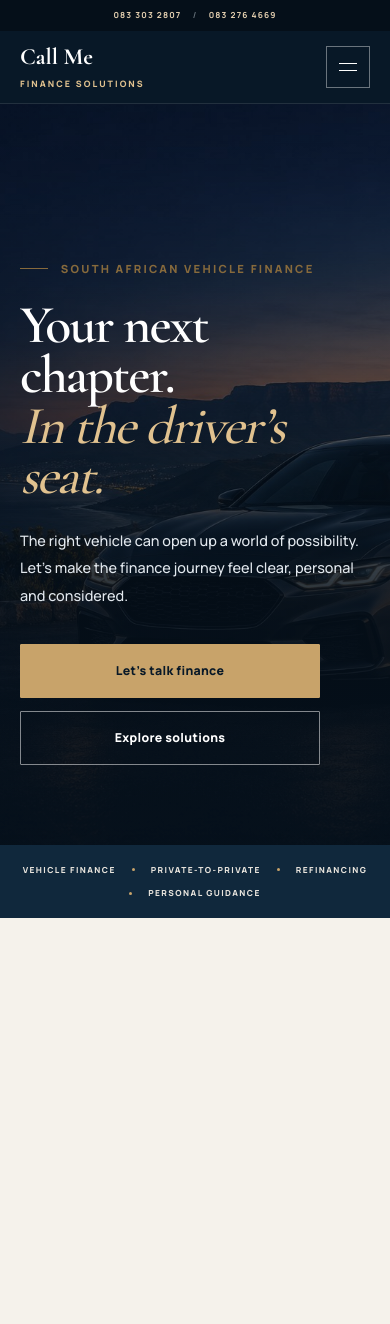
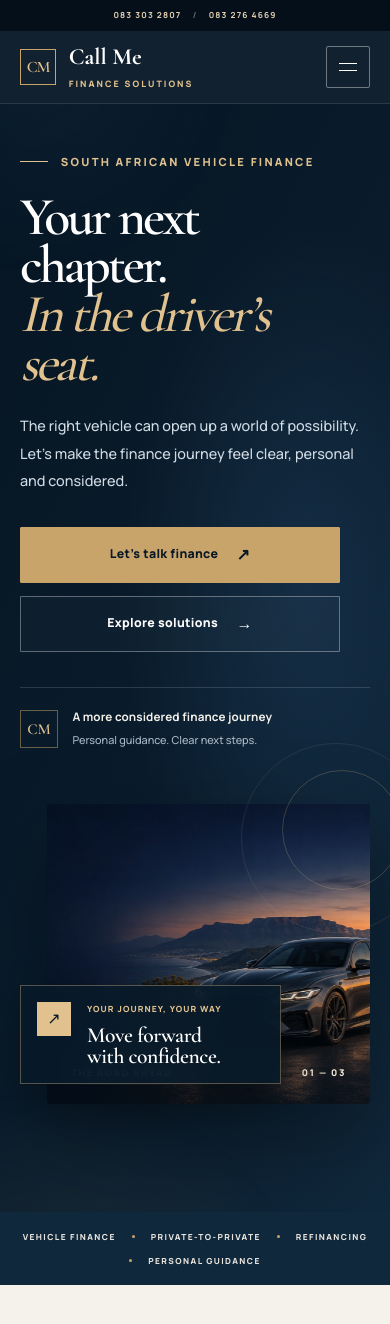
Before and after one commit to NateJ4y/financial-solutions, a Next.js app: page / in a window 390 px wide. Shown: the top 1324 px of the page. Built offline with nearby package versions, Linux system fonts and the light colour scheme.

Commit message:
Integrate Launch-inspired hero and quality checks
Integrate the responsive Launch-inspired homepage hero, navigation refinements, shared WhatsApp contact helper, and CI checks for type safety and static production builds.

```diff
--- a/app/components/site-header.tsx
+++ b/app/components/site-header.tsx
@@ -12,17 +12,13 @@ export function SiteHeader() {
 
   return (
     <>
-      <a className="skip" href="#main">
-        Skip to content
-      </a>
+      <a className="skip" href="#main">Skip to content</a>
       <div className="topline">
         <div className="wrap topline-inner">
           <span>Personal vehicle finance guidance</span>
           <div>
             <a href={`tel:+${primary.dial}`}>{primary.number}</a>
-            <span className="topline-divider" aria-hidden="true">
-              /
-            </span>
+            <span className="topline-divider" aria-hidden="true">/</span>
             <a href={`tel:+${secondary.dial}`}>{secondary.number}</a>
           </div>
         </div>
@@ -37,7 +33,8 @@ export function SiteHeader() {
         }}
       >
         <div className="wrap header-inner">
-          <a className="brand" href="/">
+          <a className="brand" href="/" aria-label="Call Me Finance Solutions home">
+            <span className="brand-monogram" aria-hidden="true">CM</span>
             <span className="brand-name">
               Call Me<small>Finance Solutions</small>
             </span>
@@ -51,8 +48,7 @@ export function SiteHeader() {
             aria-label={open ? 'Close navigation' : 'Open navigation'}
             onClick={() => setOpen((previous) => !previous)}
           >
-            <span />
-            <span />
+            <span /><span />
           </button>
           <nav
             id="site-nav"
@@ -64,6 +60,7 @@ export function SiteHeader() {
               <a
                 key={href}
                 href={href}
+                onClick={() => setOpen(false)}
                 aria-current={
                   currentPath === href.replace(/\/$/, '') ? 'page' : undefined
                 }
@@ -71,8 +68,8 @@ export function SiteHeader() {
                 {label}
               </a>
             ))}
-            <a className="button" href="/apply/">
-              Start a conversation
+            <a className="button" href="/apply/" onClick={() => setOpen(false)}>
+              Start a conversation <span aria-hidden="true">↗</span>
             </a>
           </nav>
         </div>
--- a/app/globals.css
+++ b/app/globals.css
@@ -1454,3 +1454,403 @@ img {
     }
   }
 }
+
+
+/* Launch-inspired hero and navigation refinement */
+.brand-monogram {
+  width: 40px;
+  height: 40px;
+  display: grid;
+  place-items: center;
+  flex: 0 0 auto;
+  border: 1px solid #c8a36a;
+  color: #e1c28f;
+  font: 600 1rem/1 'Cormorant Garamond', Georgia, serif;
+  letter-spacing: -0.06em;
+  transition: background .25s ease, color .25s ease, transform .25s ease;
+}
+.brand:hover .brand-monogram {
+  background: #c8a36a;
+  color: #081827;
+  transform: rotate(-5deg);
+}
+.site-header {
+  backdrop-filter: blur(18px);
+  background: rgba(8, 24, 39, .96);
+}
+.nav > a:not(.button) {
+  position: relative;
+}
+.nav > a:not(.button)::after {
+  content: '';
+  position: absolute;
+  left: 0;
+  right: 100%;
+  bottom: -8px;
+  height: 1px;
+  background: var(--gold-light);
+  transition: right .25s var(--ease);
+}
+.nav > a[aria-current='page']::after,
+.nav > a:not(.button):hover::after {
+  right: 0;
+}
+.menu {
+  border-radius: 2px;
+}
+.menu:focus-visible {
+  outline-offset: 4px;
+}
+.launch-hero {
+  position: relative;
+  isolation: isolate;
+  overflow: hidden;
+  min-height: min(790px, calc(100svh - 122px));
+  display: flex;
+  align-items: center;
+  padding: clamp(4rem, 7vw, 7rem) 0 clamp(5rem, 8vw, 7.5rem);
+  color: #fff;
+  background:
+    radial-gradient(ellipse at 78% 44%, rgba(35, 68, 99, .42), transparent 42%),
+    linear-gradient(115deg, #061522 0%, #0a1d2e 58%, #10283c 100%);
+}
+.launch-grid {
+  display: grid;
+  grid-template-columns: minmax(0, .92fr) minmax(0, 1.08fr);
+  align-items: center;
+  gap: clamp(2rem, 5vw, 5rem);
+  position: relative;
+  z-index: 1;
+}
+.launch-copy {
+  position: relative;
+  z-index: 2;
+  padding-block: 1.5rem;
+  animation: hero-enter .8s var(--ease) both;
+}
+.launch-eyebrow {
+  color: var(--gold-light);
+}
+.launch-copy h1 {
+  max-width: 10.5ch;
+  font-size: clamp(3.8rem, 6.2vw, 7.1rem);
+  line-height: .91;
+  letter-spacing: -.055em;
+}
+.launch-copy h1 em {
+  color: var(--gold-light);
+}
+.launch-lead {
+  max-width: 32rem;
+  margin-top: 1.55rem;
+  color: #d1dbe4;
+  font-size: clamp(.92rem, 1.1vw, 1.04rem);
+  line-height: 1.9;
+}
+.launch-actions {
+  margin-top: 2rem;
+}
+.launch-actions .button {
+  min-height: 56px;
+}
+.launch-actions .button.outline {
+  border-color: #ffffff55;
+  background: rgba(255,255,255,.025);
+}
+.launch-proof {
+  display: flex;
+  align-items: center;
+  gap: .9rem;
+  margin-top: clamp(2.4rem, 4.4vw, 4.2rem);
+  padding-top: 1.25rem;
+  border-top: 1px solid #ffffff24;
+  max-width: 25rem;
+}
+.launch-proof-mark {
+  width: 38px;
+  height: 38px;
+  display: grid;
+  place-items: center;
+  border: 1px solid #c8a36a80;
+  color: var(--gold-light);
+  font: 600 .95rem var(--serif);
+}
+.launch-proof strong,
+.launch-proof span {
+  display: block;
+}
+.launch-proof strong {
+  color: #f3f0e9;
+  font-size: .73rem;
+  letter-spacing: .01em;
+}
+.launch-proof span {
+  color: #aab8c5;
+  font-size: .68rem;
+  margin-top: .15rem;
+}
+.launch-visual {
+  min-width: 0;
+  position: relative;
+  padding: 1.2rem 0 2.4rem 1.2rem;
+  animation: launch-visual-enter 1s .12s var(--ease) both;
+}
+.launch-image-frame {
+  position: relative;
+  overflow: hidden;
+  min-height: 440px;
+  height: clamp(440px, 52vw, 610px);
+  border-radius: 3px;
+  background: #132b40;
+  box-shadow: 0 34px 90px rgba(0,0,0,.34);
+}
+.launch-image {
+  width: 100%;
+  height: 100%;
+  position: absolute;
+  inset: 0;
+  object-fit: cover;
+  object-position: center;
+  animation: launch-image-drift 24s ease-in-out infinite alternate;
+  will-change: transform;
+}
+.launch-image-shade {
+  position: absolute;
+  inset: 0;
+  background: linear-gradient(0deg, rgba(4,15,25,.75), transparent 42%), linear-gradient(90deg, rgba(4,15,25,.12), transparent 65%);
+  pointer-events: none;
+}
+.launch-image-label {
+  position: absolute;
+  left: 1.5rem;
+  right: 1.5rem;
+  bottom: 1.4rem;
+  display: flex;
+  justify-content: space-between;
+  gap: 1rem;
+  color: #f4ead9;
+  font-size: .58rem;
+  font-weight: 800;
+  letter-spacing: .17em;
+}
+.launch-float-card {
+  position: absolute;
+  z-index: 2;
+  left: -2.4rem;
+  bottom: 4.5rem;
+  display: flex;
+  align-items: flex-start;
+  gap: 1rem;
+  width: min(285px, 72%);
+  padding: 1.25rem 1.35rem;
+  color: #fff;
+  background: rgba(9, 27, 43, .88);
+  border: 1px solid rgba(225,194,143,.35);
+  box-shadow: 0 20px 55px rgba(0,0,0,.28);
+  backdrop-filter: blur(16px);
+}
+.launch-card-icon {
+  width: 34px;
+  height: 34px;
+  flex: 0 0 auto;
+  display: grid;
+  place-items: center;
+  color: #081827;
+  background: var(--gold-light);
+  font-size: 1rem;
+}
+.launch-float-card span:not(.launch-card-icon) {
+  display: block;
+  color: var(--gold-light);
+  font-size: .53rem;
+  font-weight: 800;
+  letter-spacing: .13em;
+  margin-bottom: .55rem;
+}
+.launch-float-card strong {
+  display: block;
+  font: 600 1.55rem/.98 var(--serif);
+  letter-spacing: -.02em;
+}
+.launch-orbit {
+  position: absolute;
+  z-index: 0;
+  border: 1px solid rgba(225,194,143,.22);
+  border-radius: 50%;
+  pointer-events: none;
+}
+.launch-orbit-one {
+  width: 180px;
+  height: 180px;
+  right: -4.5rem;
+  top: -3rem;
+}
+.launch-orbit-two {
+  width: 270px;
+  height: 270px;
+  right: -7.3rem;
+  top: -5.8rem;
+  border-color: rgba(225,194,143,.1);
+}
+.launch-glow {
+  position: absolute;
+  z-index: -1;
+  border-radius: 50%;
+  filter: blur(1px);
+  pointer-events: none;
+}
+.launch-glow-one {
+  width: 420px;
+  height: 420px;
+  top: -250px;
+  left: -180px;
+  background: radial-gradient(circle, rgba(31,72,106,.2), transparent 70%);
+}
+.launch-glow-two {
+  width: 520px;
+  height: 520px;
+  bottom: -390px;
+  right: 18%;
+  background: radial-gradient(circle, rgba(200,163,106,.1), transparent 70%);
+}
+.launch-scroll {
+  position: absolute;
+  z-index: 2;
+  left: max(4rem, calc((100vw - 1320px)/2));
+  bottom: 1.55rem;
+  display: inline-flex;
+  align-items: center;
+  gap: .8rem;
+  color: #c3ced8;
+  text-decoration: none;
+  font-size: .56rem;
+  font-weight: 800;
+  letter-spacing: .18em;
+}
+.launch-scroll-line {
+  display: inline-block;
+  width: 34px;
+  height: 1px;
+  background: var(--gold-light);
+  transform-origin: left;
+  animation: launch-line 2s ease-in-out infinite;
+}
+@keyframes launch-visual-enter {
+  from { opacity: 0; transform: translate3d(0, 24px, 0) scale(.985); }
+  to { opacity: 1; transform: translate3d(0, 0, 0) scale(1); }
+}
+@keyframes launch-image-drift {
+  from { transform: scale(1); }
+  to { transform: scale(1.045); }
+}
+@keyframes launch-line {
+  0%, 100% { transform: scaleX(.55); opacity: .55; }
+  50% { transform: scaleX(1); opacity: 1; }
+}
+@media (max-width: 1050px) {
+  .launch-grid {
+    grid-template-columns: minmax(0, .95fr) minmax(0, 1.05fr);
+    gap: 2rem;
+  }
+  .launch-copy h1 {
+    font-size: clamp(3.5rem, 6.2vw, 5.8rem);
+  }
+  .launch-image-frame {
+    min-height: 410px;
+    height: 48vw;
+  }
+  .launch-float-card {
+    left: -1.4rem;
+  }
+}
+@media (max-width: 780px) {
+  .brand-monogram {
+    width: 36px;
+    height: 36px;
+  }
+  .launch-hero {
+    min-height: auto;
+    padding: 3.7rem 0 5.2rem;
+  }
+  .launch-grid {
+    grid-template-columns: 1fr;
+    gap: 2.8rem;
+  }
+  .launch-copy {
+    padding: 0;
+  }
+  .launch-copy h1 {
+    max-width: 11ch;
+    font-size: clamp(3.6rem, 11vw, 5.7rem);
+  }
+  .launch-lead {
+    max-width: 34rem;
+    font-size: .9rem;
+  }
+  .launch-proof {
+    margin-top: 2.2rem;
+  }
+  .launch-visual {
+    width: calc(100% - 1rem);
+    margin-left: auto;
+    padding: .6rem 0 1.6rem .7rem;
+  }
+  .launch-image-frame {
+    height: clamp(300px, 76vw, 470px);
+    min-height: 300px;
+  }
+  .launch-float-card {
+    left: -1rem;
+    bottom: 2.8rem;
+    padding: 1rem;
+  }
+  .launch-float-card strong {
+    font-size: 1.35rem;
+  }
+  .launch-orbit-one {
+    right: -2rem;
+    top: -1.5rem;
+    width: 120px;
+    height: 120px;
+  }
+  .launch-orbit-two {
+    right: -3.8rem;
+    top: -3.2rem;
+    width: 190px;
+    height: 190px;
+  }
+  .launch-scroll {
+    display: none;
+  }
+}
+@media (max-width: 420px) {
+  .launch-hero {
+    padding-top: 3rem;
+  }
+  .launch-copy h1 {
+    font-size: 3.35rem;
+  }
+  .launch-actions {
+    align-items: stretch;
+    flex-direction: column;
+    max-width: 320px;
+  }
+  .launch-actions .button {
+    width: 100%;
+  }
+  .launch-image-frame {
+    height: 300px;
+  }
+  .launch-float-card {
+    width: 78%;
+  }
+}
+@media (prefers-reduced-motion: reduce) {
+  .launch-copy,
+  .launch-visual,
+  .launch-image,
+  .launch-scroll-line {
+    animation: none !important;
+    transform: none !important;
+  }
+}
--- a/app/page.tsx
+++ b/app/page.tsx
@@ -1,64 +1,91 @@
 import { ContactBand, Journey, ServiceCards } from './components/sections'
 import { VehicleExplorer } from './components/finance-controls'
+import { whatsapp } from './content'
 
 export default function HomePage() {
   return (
     <>
-      <section className="hero">
+      <section className="launch-hero" aria-labelledby="hero-title">
+        <div className="launch-glow launch-glow-one" aria-hidden="true" />
+        <div className="launch-glow launch-glow-two" aria-hidden="true" />
+        <div className="wrap launch-grid">
+          <div className="launch-copy">
+            <p className="eyebrow launch-eyebrow">
+              <span className="eyebrow-line" />
+              SOUTH AFRICAN VEHICLE FINANCE
+            </p>
+            <h1 id="hero-title">
+              Your next chapter.
+              <br />
+              <em>In the driver’s seat.</em>
+            </h1>
+            <p className="launch-lead">
+              The right vehicle can open up a world of possibility. Let’s make
+              the finance journey feel clear, personal and considered.
+            </p>
+            <div className="actions launch-actions">
+              <a
+                className="button"
+                href={whatsapp()}
+              >
+                Let’s talk finance <span aria-hidden="true">↗</span>
+              </a>
+              <a className="button outline" href="/services/">
+                Explore solutions <span aria-hidden="true">→</span>
+              </a>
+            </div>
+            <div className="launch-proof" aria-label="Our approach">
+              <div className="launch-proof-mark" aria-hidden="true">CM</div>
+              <div>
+                <strong>A more considered finance journey</strong>
+                <span>Personal guidance. Clear next steps.</span>
+              </div>
+            </div>
+          </div>
+
+          <div className="launch-visual">
+            <div className="launch-image-frame">
               <img
-          className="hero-photo"
+                className="launch-image"
                 src="/assets/hero.jpg"
-          alt=""
+                alt="Premium vehicle ready for the road"
                 width="1920"
                 height="1080"
                 fetchPriority="high"
                 decoding="async"
               />
-        <div className="hero-shade"></div>
-        <div className="wrap hero-content">
-          <p className="eyebrow">
-            <span className="eyebrow-line"></span> SOUTH AFRICAN VEHICLE FINANCE
-          </p>
-          <h1>
-            Your next chapter.
-            <br />
-            <em>In the driver’s seat.</em>
-          </h1>
-          <p className="lead">
-            The right vehicle can open up a world of possibility. Let’s make the
-            finance journey feel clear, personal and considered.
-          </p>
-          <div className="actions">
-            <a
-              className="button"
-              href="https://wa.me/27833032807?text=Hi%20Call%20Me%20Finance%20Solutions%2C%20I%E2%80%99d%20like%20to%20discuss%20vehicle%20finance."
-            >
-              Let’s talk finance
-            </a>
-            <a className="button outline" href="/services/">
-              Explore solutions
-            </a>
+              <div className="launch-image-shade" />
+              <div className="launch-image-label">
+                <span>THE ROAD AHEAD</span>
+                <span>01 — 03</span>
               </div>
             </div>
-        <a
-          className="scroll-cue"
-          href="#welcome"
-          aria-label="Scroll to discover"
-        >
-          <span></span> SCROLL TO DISCOVER
+            <div className="launch-float-card">
+              <span className="launch-card-icon" aria-hidden="true">↗</span>
+              <div>
+                <span>YOUR JOURNEY, YOUR WAY</span>
+                <strong>Move forward<br />with confidence.</strong>
+              </div>
+            </div>
+            <div className="launch-orbit launch-orbit-one" aria-hidden="true" />
+            <div className="launch-orbit launch-orbit-two" aria-hidden="true" />
+          </div>
+        </div>
+        <a className="launch-scroll" href="#welcome">
+          <span className="launch-scroll-line" />
+          SCROLL TO DISCOVER
         </a>
       </section>
+
       <div className="trust-strip">
         <div className="wrap">
-          <span>VEHICLE FINANCE</span>
-          <i></i>
-          <span>PRIVATE-TO-PRIVATE</span>
-          <i></i>
-          <span>REFINANCING</span>
-          <i></i>
+          <span>VEHICLE FINANCE</span><i aria-hidden="true" />
+          <span>PRIVATE-TO-PRIVATE</span><i aria-hidden="true" />
+          <span>REFINANCING</span><i aria-hidden="true" />
           <span>PERSONAL GUIDANCE</span>
         </div>
       </div>
+
       <section className="section welcome-section" id="welcome">
         <div className="wrap welcome-grid">
           <div className="welcome-visual reveal">
@@ -77,11 +104,7 @@ export default function HomePage() {
           </div>
           <div className="welcome-copy reveal">
             <p className="eyebrow">A better way to move forward</p>
-            <h2>
-              More than a vehicle.
-              <br />
-              <em>A feeling.</em>
-            </h2>
+            <h2>More than a vehicle.<br /><em>A feeling.</em></h2>
             <p>
               It’s the comfort of a better commute. The space for your family.
               The freedom to explore. Or the confidence to take your business
@@ -94,9 +117,7 @@ export default function HomePage() {
               your next step with confidence.
             </p>
             <div className="actions">
-              <a className="button outline" href="/about/">
-                Get to know us
-              </a>
+              <a className="button outline" href="/about/">Get to know us</a>
             </div>
           </div>
         </div>
@@ -106,9 +127,7 @@ export default function HomePage() {
           <div className="section-heading split-heading">
             <div>
               <p className="eyebrow">How we can help</p>
-              <h2>
-                Finance that fits <em>your life.</em>
-              </h2>
+              <h2>Finance that fits <em>your life.</em></h2>
             </div>
             <p className="section-note">
               Different journeys call for different solutions. Start with the
@@ -124,23 +143,15 @@ export default function HomePage() {
         <div className="wrap affordability-grid">
           <div className="affordability-copy reveal">
             <p className="eyebrow">Confidence starts with clarity</p>
-            <h2>
-              Know your next step.
-              <br />
-              <em>Before you take it.</em>
-            </h2>
+            <h2>Know your next step.<br /><em>Before you take it.</em></h2>
             <p>
               We’ll help you understand the information you may need and the
               questions worth asking. Every finance application is assessed on
               its own merits, so a conversation is the best place to begin.
             </p>
             <div className="actions">
-              <a className="button" href="/apply/">
-                Prepare for an enquiry
-              </a>
-              <a className="button outline" href="/faq/">
-                Read the FAQs
-              </a>
+              <a className="button" href="/apply/">Prepare for an enquiry</a>
+              <a className="button outline" href="/faq/">Read the FAQs</a>
             </div>
           </div>
           <div className="affordability-visual reveal">
@@ -154,11 +165,7 @@ export default function HomePage() {
             />
             <div className="visual-note">
               <span>01 / PREPARE</span>
-              <strong>
-                A little clarity
-                <br />
-                goes a long way.
-              </strong>
+              <strong>A little clarity<br />goes a long way.</strong>
             </div>
           </div>
         </div>
```
Lines whose indentation alone changed are shown as unchanged.
